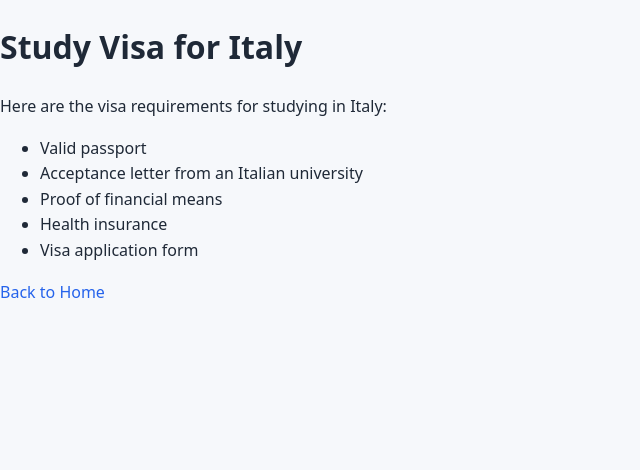
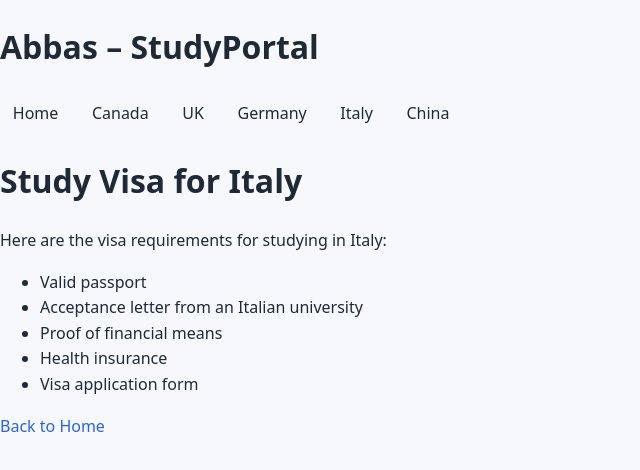
Before and after one commit to itsabbasanwar/abbas-studyportal, a plain HTML site: page italy.html in a window 1280 px wide. Shown: the whole page, without its empty margins (0-640 px from the left). Drawn offline with Linux system fonts and the light colour scheme.

Commit message:
Update italy.html

```diff
--- a/italy.html
+++ b/italy.html
@@ -4,6 +4,17 @@
     <title>Italy Study Visa</title>
 <link rel="stylesheet" href="./style.css">
 </head>
+      <!-- Site Header -->
+  <header>
+    <h1>Abbas – StudyPortal</h1>
+    <nav class="nav">
+      <a class="nav-link" href="./index.html">Home</a>
+      <a class="nav-link" href="./canada.html">Canada</a>
+      <a class="nav-link" href="./uk.html">UK</a>
+      <a class="nav-link" href="./germany.html">Germany</a>
+      <a class="nav-link" href="./italy.html">Italy</a>
+      <a class="nav-link" href="./china.html">China</a>
+    </nav>
 <body>
     <h1>Study Visa for Italy</h1>
     <p>Here are the visa requirements for studying in Italy:</p>
```
